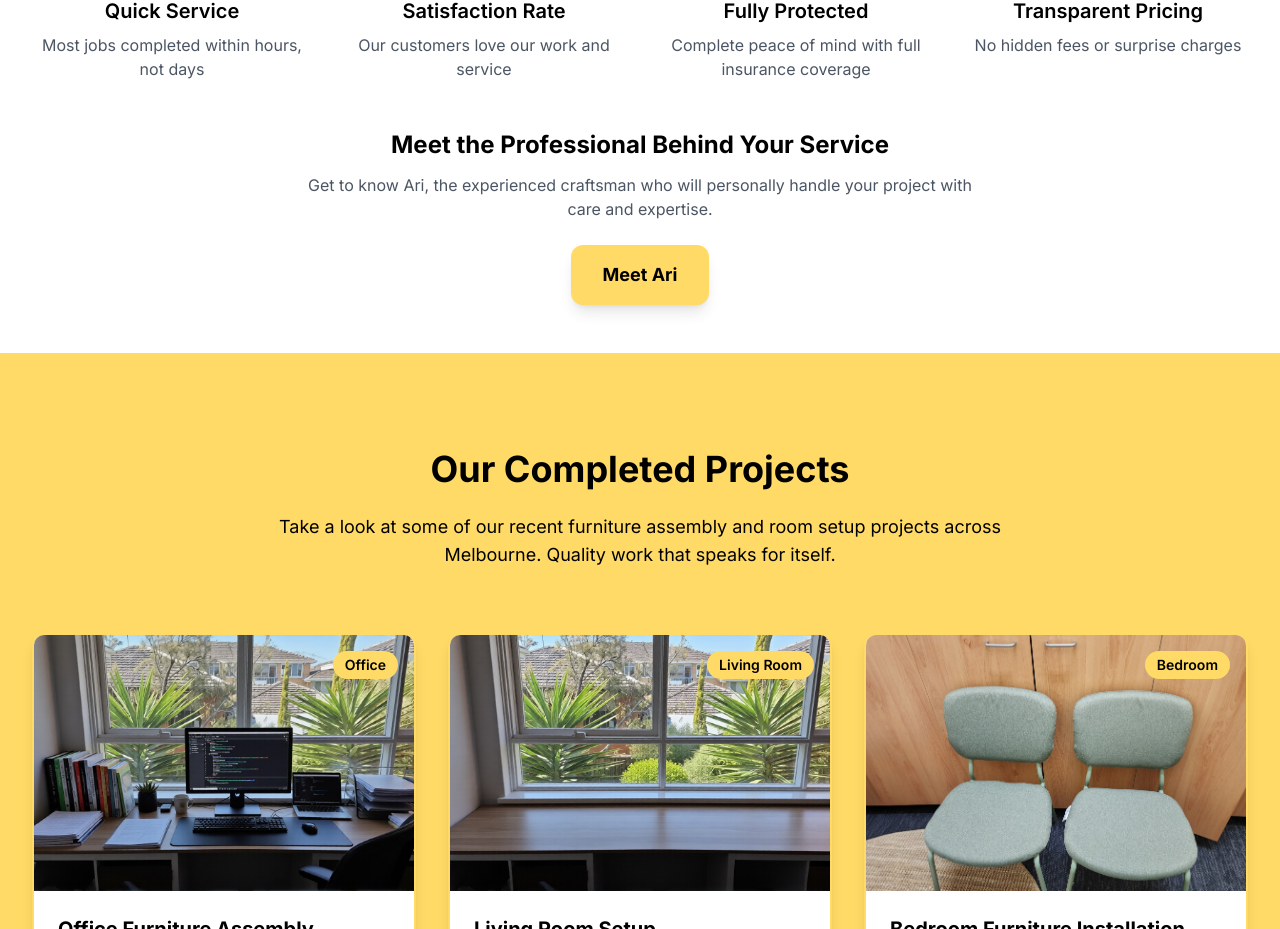
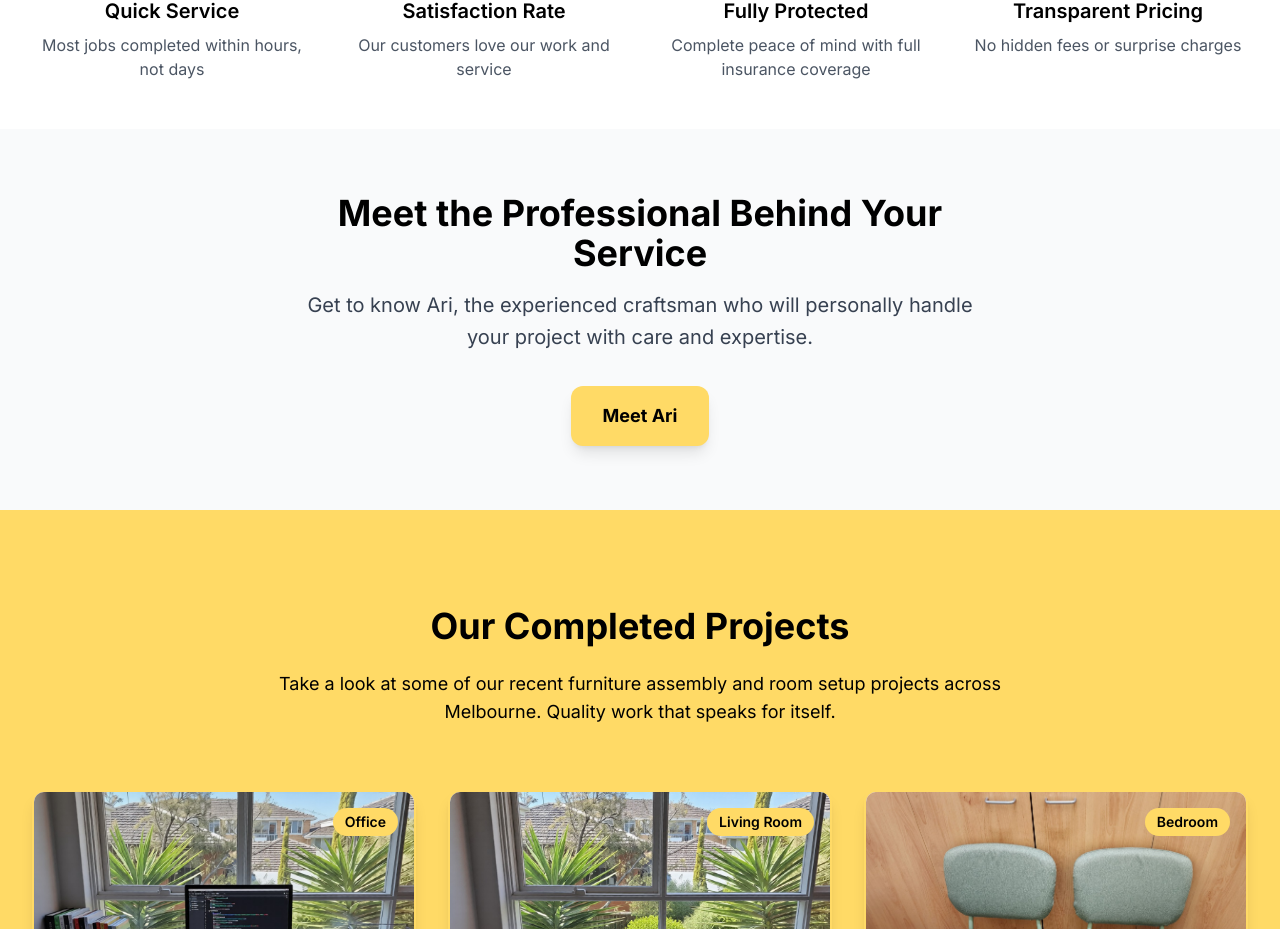
Before and after one commit to Zaggy887/YYFixIT, a React (Vite) app: page / in a window 1280 px wide. Shown: the part 4235-5164 px from the top of the page. Built offline with nearby package versions, Linux system fonts and the light colour scheme.

Commit message:
Updated App.tsx

```diff
--- a/src/App.tsx
+++ b/src/App.tsx
@@ -5,6 +5,7 @@ import About from "./components/About";
 import Services from "./components/Services";
 import Process from "./components/Process";
 import Statistics from "./components/Statistics";
+import MeetAri from "./components/MeetAri";
 import Articles from "./components/Articles";
 import Pricing from "./components/Pricing";
 import ContactForm from "./components/ContactForm";
@@ -53,6 +54,7 @@ function App() {
       <Services />
       <Process />
       <Statistics />
+      <MeetAri />
       <Articles />
       <Pricing />
       <ContactForm />
--- /dev/null
+++ b/src/components/MeetAri.tsx
@@ -0,0 +1,52 @@
+import { useEffect, useRef, useState } from 'react';
+import AriModal from './AriModal';
+
+const MeetAri = () => {
+  const sectionRef = useRef<HTMLDivElement>(null);
+  const [isModalOpen, setIsModalOpen] = useState(false);
+
+  useEffect(() => {
+    const observer = new IntersectionObserver(
+      (entries) => {
+        entries.forEach((entry) => {
+          if (entry.isIntersecting) {
+            entry.target.classList.add('visible');
+          }
+        });
+      },
+      { threshold: 0.1 }
+    );
+
+    const elements = sectionRef.current?.querySelectorAll('.fade-in');
+    elements?.forEach((el) => observer.observe(el));
+
+    return () => {
+      elements?.forEach((el) => observer.unobserve(el));
+    };
+  }, []);
+
+  return (
+    <section className="section bg-gray-50 py-16" ref={sectionRef}>
+      <div className="container text-center">
+        <div className="fade-in max-w-2xl mx-auto">
+          <h2 className="text-4xl font-extrabold text-black mb-4">
+            Meet the Professional Behind Your Service
+          </h2>
+          <p className="text-xl text-gray-700 mb-8 leading-relaxed">
+            Get to know Ari, the experienced craftsman who will personally handle your project with care and expertise.
+          </p>
+          <button
+            onClick={() => setIsModalOpen(true)}
+            className="px-8 py-4 bg-[#FFDA66] text-black font-bold text-lg rounded-xl hover:bg-[#FFE680] transform hover:scale-105 transition-all duration-300 shadow-lg hover:shadow-xl"
+          >
+            Meet Ari
+          </button>
+        </div>
+
+        <AriModal isOpen={isModalOpen} onClose={() => setIsModalOpen(false)} />
+      </div>
+    </section>
+  );
+};
+
+export default MeetAri;
--- a/src/components/Statistics.tsx
+++ b/src/components/Statistics.tsx
@@ -1,10 +1,8 @@
-import { useEffect, useRef, useState } from 'react';
+import { useEffect, useRef } from 'react';
 import { Clock, ThumbsUp, Shield, DollarSign } from 'lucide-react';
-import AriModal from './AriModal';
 
 const Statistics = () => {
   const sectionRef = useRef<HTMLDivElement>(null);
-  const [isModalOpen, setIsModalOpen] = useState(false);
 
   useEffect(() => {
     const observer = new IntersectionObserver(
@@ -87,23 +85,6 @@ const Statistics = () => {
             </p>
           </div>
         </div>
-
-        <div className="fade-in mt-12 max-w-2xl mx-auto" style={{ transitionDelay: '0.8s' }}>
-          <h3 className="text-2xl font-bold text-black mb-3">
-            Meet the Professional Behind Your Service
-          </h3>
-          <p className="text-gray-600 mb-6">
-            Get to know Ari, the experienced craftsman who will personally handle your project with care and expertise.
-          </p>
-          <button
-            onClick={() => setIsModalOpen(true)}
-            className="px-8 py-4 bg-[#FFDA66] text-black font-bold text-lg rounded-xl hover:bg-[#FFE680] transform hover:scale-105 transition-all duration-300 shadow-lg hover:shadow-xl"
-          >
-            Meet Ari
-          </button>
-        </div>
-
-        <AriModal isOpen={isModalOpen} onClose={() => setIsModalOpen(false)} />
       </div>
 
       <style jsx>{`
```
